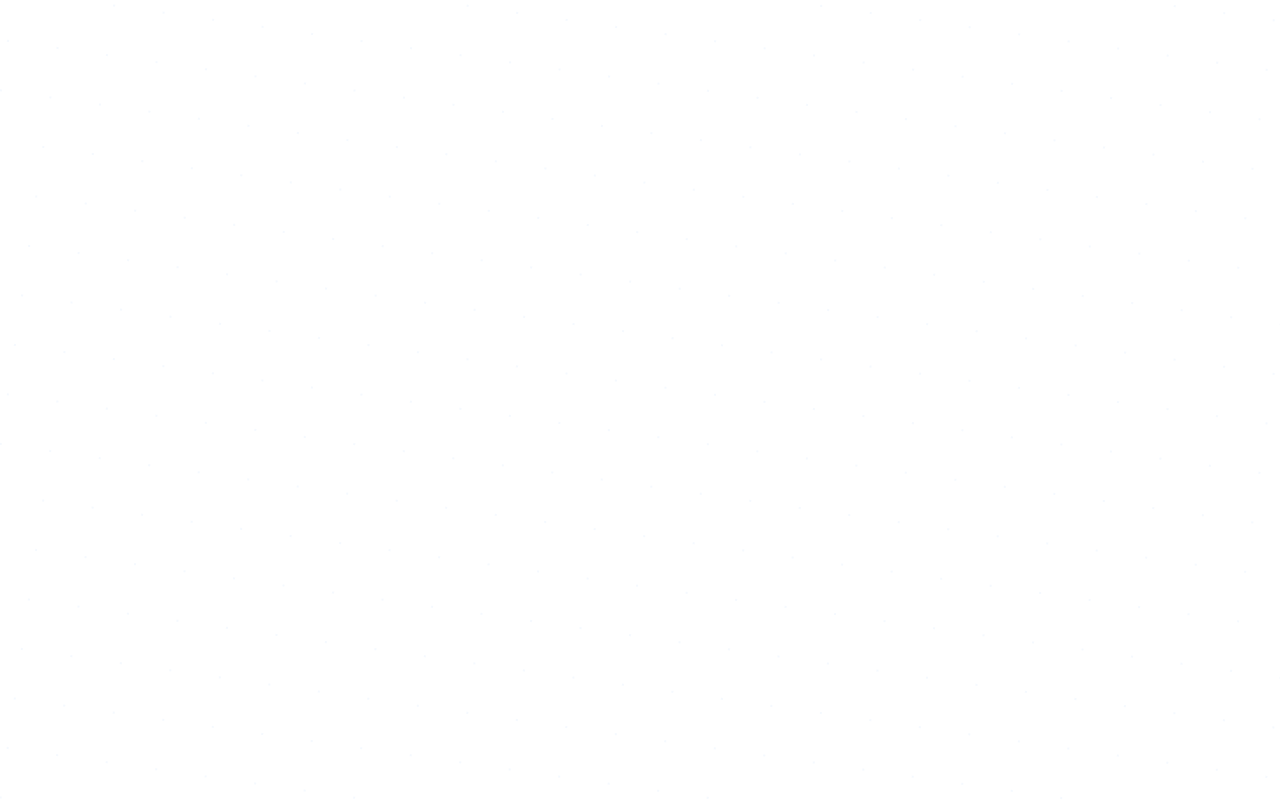
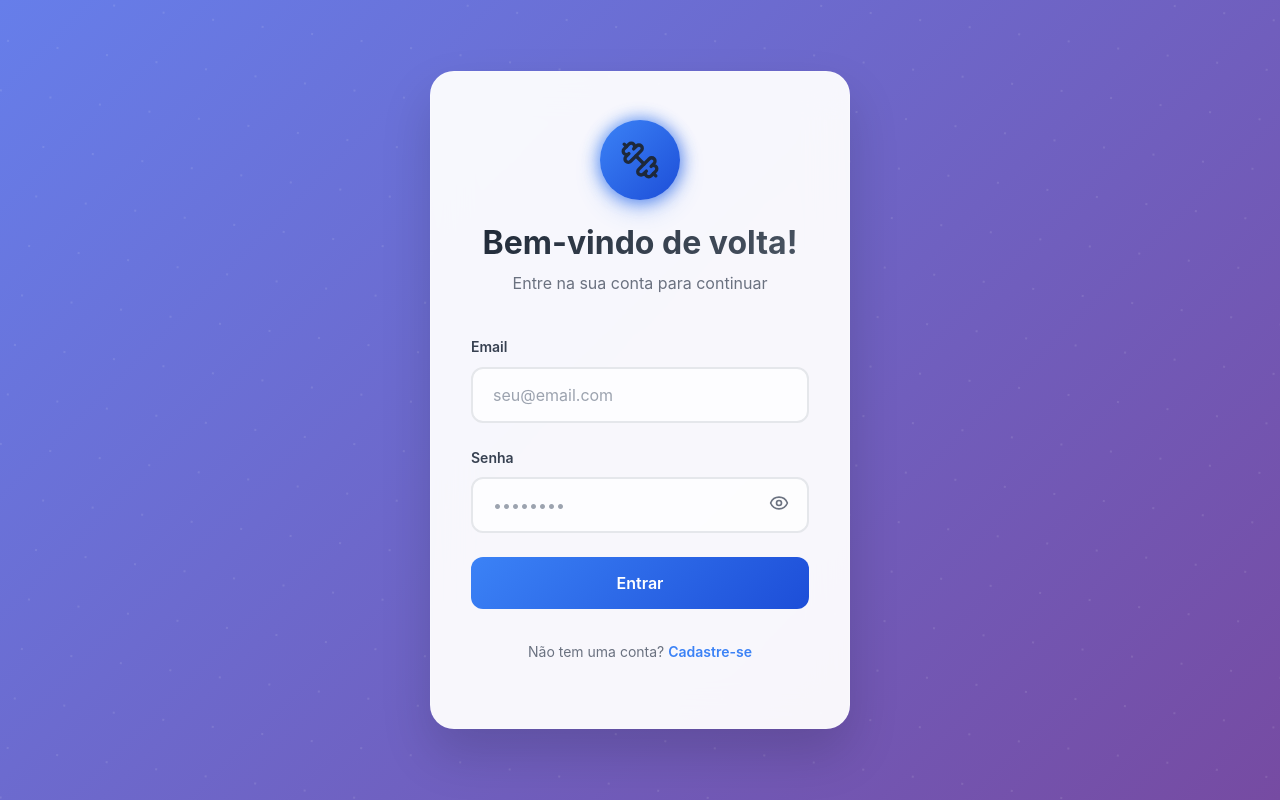
Before and after one commit to thiagohbarreto/gymbuddy-improved, a React (Vite) app: page /login in a window 1280 px wide. Built offline with nearby package versions, Linux system fonts and the light colour scheme.

Commit message:
Fix API URL for production and update auth flow

```diff
--- a/src/pages/Auth/Login.tsx
+++ b/src/pages/Auth/Login.tsx
@@ -4,13 +4,11 @@
 import { zodResolver } from '@hookform/resolvers/zod';
 import { z } from 'zod';
 import { Eye, EyeOff, Dumbbell } from 'lucide-react';
-import { motion } from 'framer-motion';
 import { useAppStore } from '../../store/useAppStore';
 import { useDivisoesStore } from '../../store/useDivisoesStore';
-import { Icon } from '../../components/Icon/Icon';
+import { useAuthActions } from '../../services/auth';
 import toast from 'react-hot-toast';
-import { useAuthActions } from '../../services/auth';
-
+import styles from './Login.module.scss';
 
 const loginSchema = z.object({
   email: z.string().email('Email inválido'),
@@ -39,7 +37,11 @@
     setIsLoading(true);
 
     try {
-      const user = await loginWithInvalidation(data);
+      const user = await loginWithInvalidation({
+        email: data.email,
+        password: data.password,
+      });
+
       setUser(user);
       setCurrentUser(user.id);
       toast.success('Login realizado com sucesso!');
@@ -52,112 +54,70 @@
   };
 
   return (
-    <div className="page-container">
-      <motion.div
-        className="glass-card fade-in"
-        initial={{ opacity: 0, y: 20 }}
-        animate={{ opacity: 1, y: 0 }}
-        transition={{ duration: 0.5 }}
-        style={{ maxWidth: '400px', margin: '0 auto' }}
-      >
-        <div className="page-header">
-          <div style={{
-            width: '80px',
-            height: '80px',
-            background: 'linear-gradient(135deg, #3b82f6, #1d4ed8)',
-            borderRadius: '50%',
-            display: 'flex',
-            alignItems: 'center',
-            justifyContent: 'center',
-            margin: '0 auto 1rem'
-          }}>
-            <Icon Icon={Dumbbell} size={40} color="white" />
+    <div className={styles.container}>
+      <div className={styles.card}>
+        <div className={styles.header}>
+          <div className={styles.iconContainer}>
+            <Dumbbell className="text-white" size={40} />
           </div>
-          <h1>Bem-vindo de volta!</h1>
-          <p>Entre na sua conta para continuar</p>
-          <div className="glass-card" style={{ padding: '1rem', marginTop: '1rem' }}>
-            <p style={{ color: 'var(--color-primary)', fontSize: '0.875rem', margin: 0 }}>
-              <strong>Demo:</strong> demo@gymbuddy.com / 123456
-            </p>
-          </div>
+          <h1 className={styles.title}>Bem-vindo de volta!</h1>
+          <p className={styles.subtitle}>Entre na sua conta para continuar</p>
         </div>
 
-        <form onSubmit={handleSubmit(onSubmit)}>
-          <div className="input-group">
-            <label className="input-label">Email</label>
+        <form onSubmit={handleSubmit(onSubmit)} className={styles.form}>
+          <div className={styles.inputGroup}>
+            <label className={styles.label}>Email</label>
             <input
               {...register('email')}
               type="email"
-              className="input-field"
+              className={styles.input}
               placeholder="seu@email.com"
             />
             {errors.email && (
-              <p style={{ color: 'var(--color-danger)', fontSize: '0.875rem', marginTop: '0.5rem' }}>
-                {errors.email.message}
-              </p>
+              <p className={styles.error}>{errors.email.message}</p>
             )}
           </div>
 
-          <div className="input-group">
-            <label className="input-label">Senha</label>
-            <div style={{ position: 'relative' }}>
+          <div className={styles.inputGroup}>
+            <label className={styles.label}>Senha</label>
+            <div className={styles.passwordContainer}>
               <input
                 {...register('password')}
                 type={showPassword ? 'text' : 'password'}
-                className="input-field"
+                className={styles.input}
                 placeholder="••••••••"
-                style={{ paddingRight: '3rem' }}
               />
               <button
                 type="button"
                 onClick={() => setShowPassword(!showPassword)}
-                style={{
-                  position: 'absolute',
-                  right: '1rem',
-                  top: '50%',
-                  transform: 'translateY(-50%)',
-                  background: 'none',
-                  border: 'none',
-                  cursor: 'pointer',
-                  padding: '0.25rem'
-                }}
+                className={styles.passwordToggle}
               >
-                {showPassword ? <Icon Icon={EyeOff} color="secondary" /> : <Icon Icon={Eye} color="secondary" />}
+                {showPassword ? <EyeOff size={20} /> : <Eye size={20} />}
               </button>
             </div>
             {errors.password && (
-              <p style={{ color: 'var(--color-danger)', fontSize: '0.875rem', marginTop: '0.5rem' }}>
-                {errors.password.message}
-              </p>
+              <p className={styles.error}>{errors.password.message}</p>
             )}
           </div>
 
           <button
             type="submit"
             disabled={isLoading}
-            className="btn-primary"
-            style={{ width: '100%', marginTop: '1rem' }}
+            className={styles.submitButton}
           >
             {isLoading ? 'Entrando...' : 'Entrar'}
           </button>
         </form>
 
-        <div style={{ textAlign: 'center', marginTop: '2rem' }}>
-          <p style={{ color: 'var(--color-text-secondary)', margin: 0 }}>
+        <div className={styles.footer}>
+          <p className={styles.footerText}>
             Não tem uma conta?{' '}
-            <Link
-              to="/cadastro"
-              style={{
-                color: 'var(--color-primary)',
-                textDecoration: 'none',
-                fontWeight: '500'
-              }}
-            >
+            <Link to="/cadastro" className={styles.link}>
               Cadastre-se
             </Link>
           </p>
         </div>
-      </motion.div>
+      </div>
     </div>
   );
 };
--- a/src/utils/api.ts
+++ b/src/utils/api.ts
@@ -1,4 +1,6 @@
-const BASE_URL = 'http://localhost:3002/api';
+const BASE_URL = import.meta.env.PROD
+  ? 'https://gymbuddy-improved.vercel.app/api'
+  : 'http://localhost:3002/api';
 
 class ApiClient {
   private baseURL: string;
```
